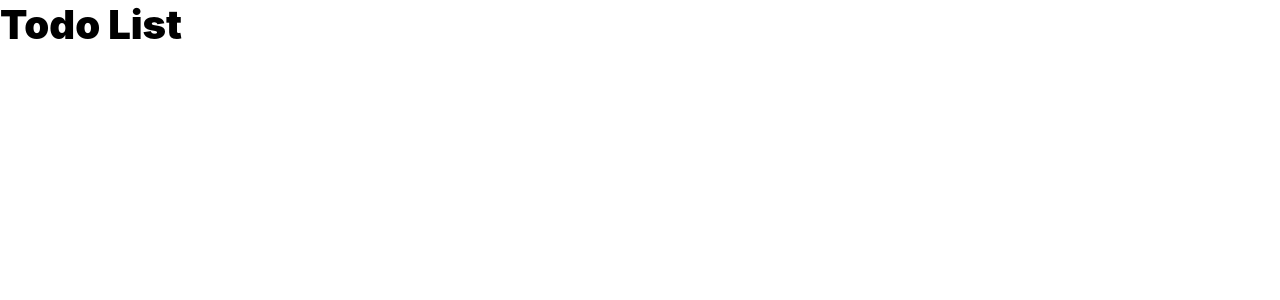
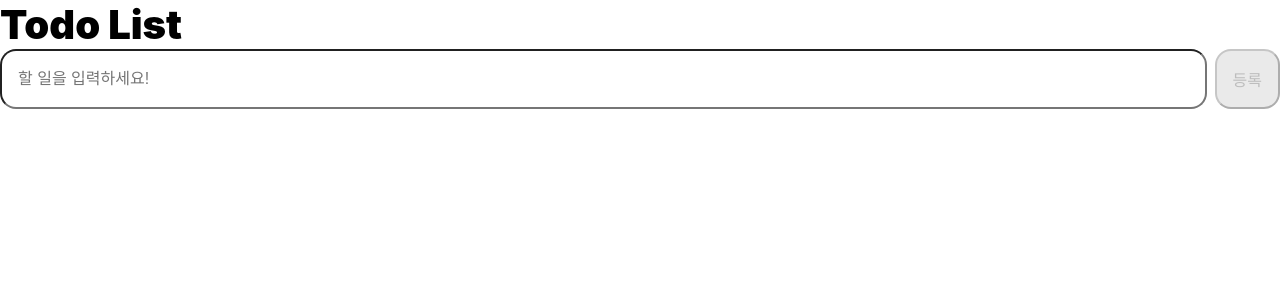
Before and after one commit to hoeun0723/ts-react-todo, a React (Create React App) app: page / in a window 1280 px wide. Shown: the top 300 px of the page. Built offline with nearby package versions, Linux system fonts and the light colour scheme.

Commit message:
feat: input component 구현 (#8)
Co-authored-by: Wang HoEun <hoeunwang@gmail.com>

```diff
--- a/src/App.tsx
+++ b/src/App.tsx
@@ -1,10 +1,13 @@
 import React from "react";
 import Title from "./components/Title";
+import Container from "./components/Container";
+import Input from "./components/Input";
 
 const App: React.FC = () => {
   return (
     <div className="App">
       <Title />
+      <Input />
     </div>
   );
 };
--- /dev/null
+++ b/src/components/Input/index.tsx
@@ -0,0 +1,24 @@
+import React, { useRef, useState } from "react";
+import * as S from "./style";
+
+const Input = () => {
+  const inputRef = useRef<HTMLInputElement>(null);
+  const [content, setContent] = useState("");
+
+  const handleChangeInput = (e: React.ChangeEvent<HTMLInputElement>) => {
+    const { value } = e.target;
+    setContent(value);
+  };
+
+  const handleClickSubmit = () => {};
+  return (
+    <S.Container>
+      <S.Input ref={inputRef} onChange={handleChangeInput} />
+      <S.Button disabled={!content} onClick={handleClickSubmit}>
+        등록
+      </S.Button>
+    </S.Container>
+  );
+};
+
+export default Input;
--- /dev/null
+++ b/src/components/Input/style.ts
@@ -0,0 +1,42 @@
+import styled from "styled-components";
+
+interface IInputProps {
+  ref: HTMLInputElement;
+}
+
+const Container = styled.section`
+  display: flex;
+  width: 100%;
+`;
+
+const Input = styled.input.attrs<IInputProps>({
+  type: "text",
+  placeholder: "할 일을 입력하세요!",
+})`
+  flex: 1;
+  font-size: 1rem;
+  padding: 1rem;
+  margin-right: 0.5rem;
+  color: black;
+  border-radius: 1rem;
+`;
+
+const Button = styled.button`
+  padding: 1rem;
+  font-size: 1rem;
+  border-radius: 1rem;
+  background: #ffa500b3;
+  color: black;
+  cursor: pointer;
+
+  &:hover {
+    background: #ffa500;
+  }
+  &:disabled {
+    background: #eaeaea;
+    color: #bdbdbd;
+    cursor: not-allowed;
+  }
+`;
+
+export { Container, Input, Button };
```
